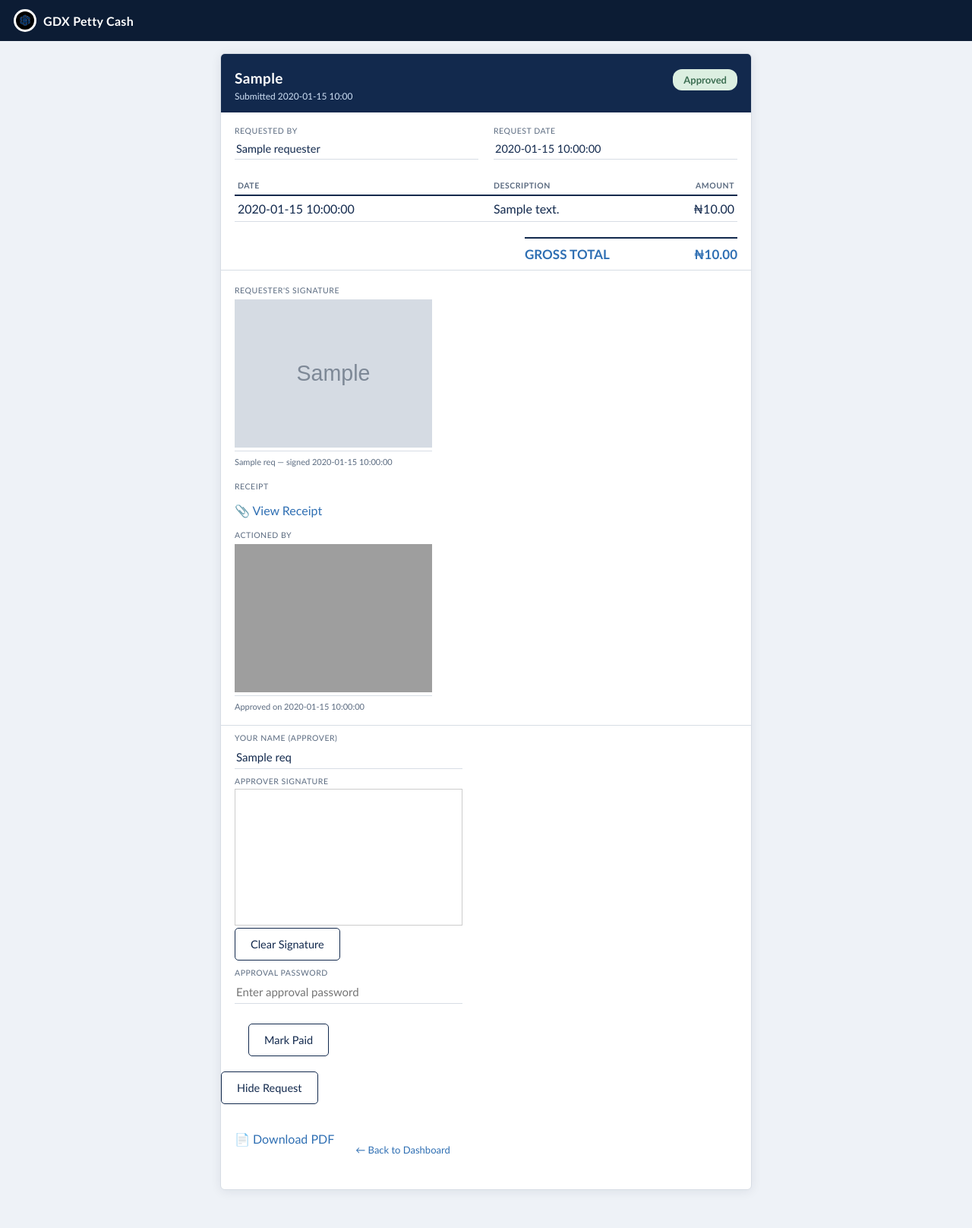
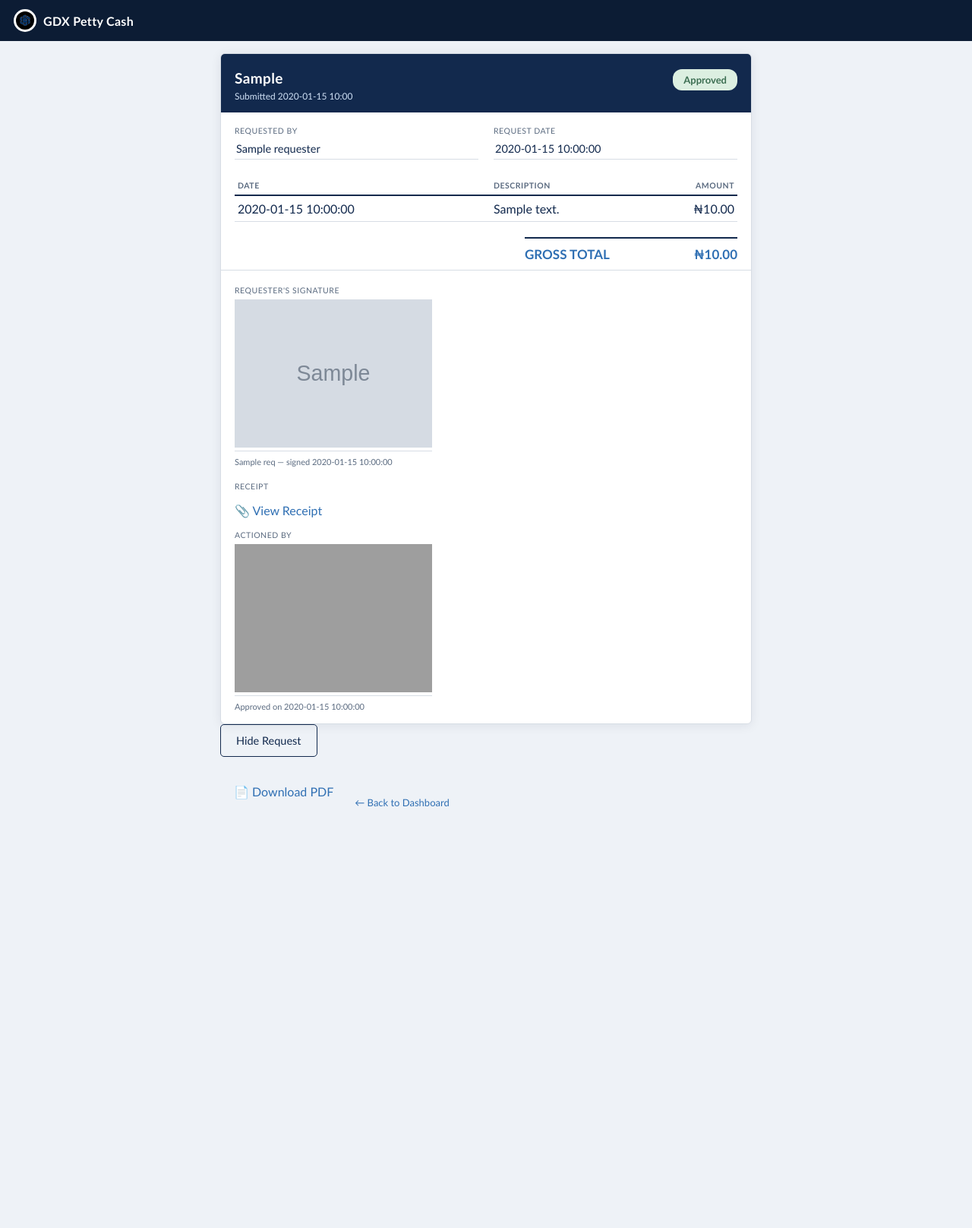
Before and after one commit to Rarejoe/GDX-PETTY-CASH, a Flask app: template templates/detail.html in a window 1280 px wide. Shown: the whole page at 76% size. After the commit the page ends 1062 px from the top, so only its background shows below. Run offline with Flask 3, Linux system fonts and the light colour scheme; the template is opened without the code that fills it: most values are stand-ins (such as "Sample title", 1, 10 or a date in 2020); grey boxes marked "Sample" are stand-in pictures; a map, chart or similar area stays blank; some libraries are stand-ins or nearby versions; grey boxes are pictures that could not be loaded.

Commit message:
Add approval form for pending requests

```diff
--- a/templates/detail.html
+++ b/templates/detail.html
@@ -81,6 +81,8 @@
 {% endif %}
   </div>
 
+{% if req['status'] == 'Pending' %}
+
 <form method="POST" action="{{ url_for('update_status', request_id=req['id']) }}" class="approve-form">
 
     <div class="field">
@@ -115,9 +117,7 @@
                placeholder="Enter approval password">
     </div>
 
- <div class="actions">
-
-    {% if req['status'] == 'Pending' %}
+    <div class="actions">
         <button type="submit" name="status" value="Approved" class="primary">
             Approve
         </button>
@@ -125,13 +125,11 @@
         <button type="submit" name="status" value="Rejected" class="danger">
             Reject
         </button>
-    {% endif %}
+    </div>
 
-    {% if req['status'] == 'Approved' %}
-        <button type="submit" name="status" value="Paid" class="secondary">
-            Mark Paid
-        </button>
-    {% endif %}
+</form>
+
+{% endif %}
 
 </div>
 
```
